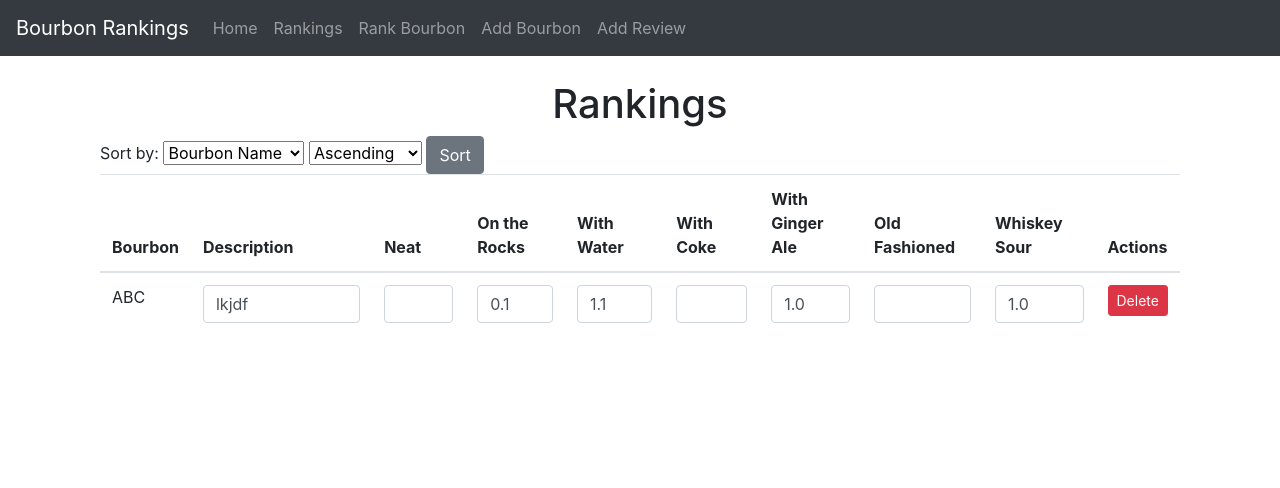
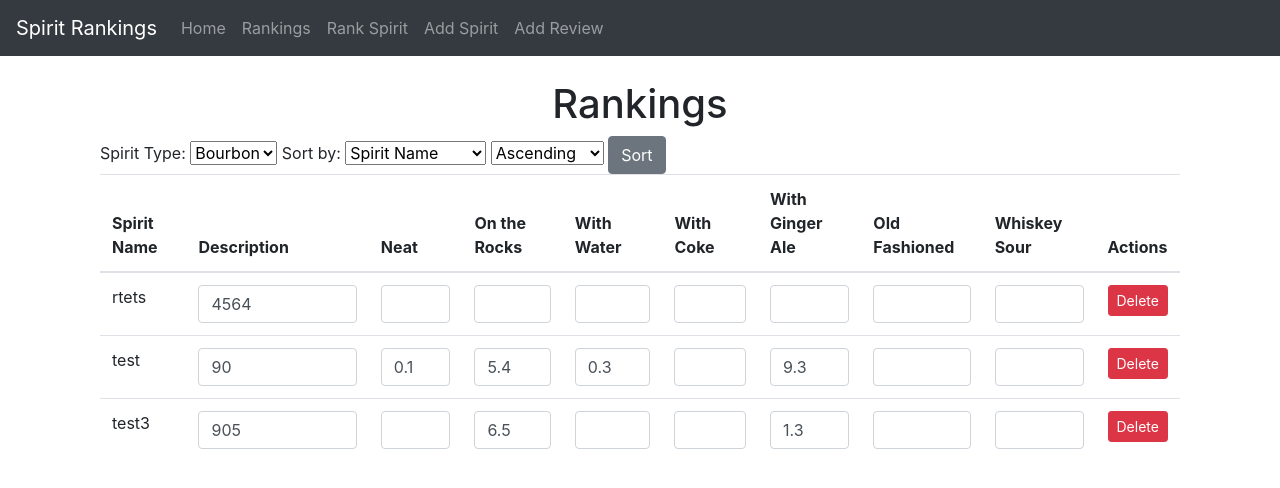
Before and after one commit to KOcasey/bourbon-rankings-app, a Flask app: page /rankings in a window 1280 px wide. Shown: the top 488 px of the page. Run offline with Flask 3, Linux system fonts and the light colour scheme; some libraries are stand-ins or nearby versions.

Commit message:
changed from just bourbon to any spirit

```diff
--- a/app.py
+++ b/app.py
@@ -1,10 +1,10 @@
 from flask import Flask, render_template, request, redirect, url_for, flash, session
 from extensions import db, migrate  # Use db and migrate from extensions
-from models import Bourbon, Ranking, Review  # Ensure this matches your file structure
+from models import Spirit, Ranking, Review  # Ensure this matches your file structure
 
 # Initialize Flask app
 app = Flask(__name__)
-app.config['SQLALCHEMY_DATABASE_URI'] = 'sqlite:///bourbon_rankings.db'  # Use your database URI
+app.config['SQLALCHEMY_DATABASE_URI'] = 'sqlite:///spirit_rankings.db'  # Use your database URI
 app.config['SQLALCHEMY_TRACK_MODIFICATIONS'] = False
 
 # Initialize db and migrate
@@ -24,12 +24,13 @@ def index():
 
 @app.route('/rankings')
 def rankings():
-    sort_by = request.args.get('sort_by', 'bourbon_name')  # Default to sorting by bourbon name
+    sort_by = request.args.get('sort_by', 'spirit_name')  # Default to sorting by spirit name
     sort_order = request.args.get('sort_order', 'asc')  # Default to ascending order
+    spirit_type = request.args.get('spirit_type', 'Bourbon')  # Default to Bourbon
 
     # Construct the order by statement based on the selected sort_by field
-    if sort_by == 'bourbon_name':
-        sort_column = Bourbon.name
+    if sort_by == 'spirit_name':
+        sort_column = Spirit.name
     elif sort_by in ['Neat', 'On the Rocks', 'With Water', 'With Coke', 'With Ginger Ale', 'Old Fashioned', 'Whiskey Sour']:
         # Dynamically sort by the selected drink type's score
         sort_column = db.case(
@@ -46,27 +47,27 @@ def rankings():
         sort_column = sort_column.asc()  # Sorting in ascending order
 
     results = db.session.query(
-    Bourbon.name,
-    db.func.coalesce(Bourbon.description, "No description available"),
-    db.func.coalesce(Bourbon.distillery, "Unknown"),
-    db.func.coalesce(Bourbon.proof, "N/A"),
-    db.func.coalesce(Bourbon.age, "N/A"),
+    Spirit.name,
+    db.func.coalesce(Spirit.description, "No description available"),
+    db.func.coalesce(Spirit.distillery, "Unknown"),
+    db.func.coalesce(Spirit.proof, "N/A"),
+    db.func.coalesce(Spirit.age, "N/A"),
     Ranking.drink_type,
     db.func.coalesce(Ranking.score, 0)
-    ).outerjoin(Ranking).order_by(sort_column).all()  # Apply sorting
+    ).outerjoin(Ranking).filter(Spirit.spirit_type == spirit_type).order_by(sort_column).all()  # Apply sorting
 
     # Organize results into a dictionary
     rankings_dict = {}
-    for bourbon_name, description, distillery, proof, age, drink_type, score in results:
-        if bourbon_name not in rankings_dict:
-            rankings_dict[bourbon_name] = {
+    for spirit_name, description, distillery, proof, age, drink_type, score in results:
+        if spirit_name not in rankings_dict:
+            rankings_dict[spirit_name] = {
                 "description": description,
                 "distillery": distillery,
                 "proof": proof,
                 "age": age,
                 "ratings": {}
             }
-        rankings_dict[bourbon_name]["ratings"][drink_type] = score
+        rankings_dict[spirit_name]["ratings"][drink_type] = score
 
     # Define the fixed drink types
     drink_types = [
@@ -74,41 +75,41 @@ def rankings():
         "With Ginger Ale", "Old Fashioned", "Whiskey Sour"
     ]
 
-    # Ensure each bourbon has a rating for each drink type (default to "N/A" or 0 if missing)
-    for bourbon_name, bourbon_data in rankings_dict.items():
+    # Ensure each spirit has a rating for each drink type (default to "N/A" or 0 if missing)
+    for spirit_name, spirit_data in rankings_dict.items():
         for drink_type in drink_types:
-            if drink_type not in bourbon_data["ratings"]:
-                bourbon_data["ratings"][drink_type] = "N/A"  # Or 0 if you'd prefer
+            if drink_type not in spirit_data["ratings"]:
+                spirit_data["ratings"][drink_type] = "N/A"  # Or 0 if you'd prefer
 
-    return render_template('rankings.html', rankings=rankings_dict, sort_by=sort_by, sort_order=sort_order, drink_types=drink_types)
+    return render_template('rankings.html', rankings=rankings_dict, sort_by=sort_by, sort_order=sort_order, spirit_type=spirit_type, drink_types=drink_types)
 
 
 
 @app.route('/update_ranking', methods=['POST'])
 def update_ranking():
-    bourbon_name = request.form.get('bourbon_name')
+    spirit_name = request.form.get('spirit_name')
 
-    # Update description in Bourbon table
-    if f"description_{bourbon_name}" in request.form:
-        bourbon = Bourbon.query.filter_by(name=bourbon_name).first()
-        if bourbon:
-            bourbon.description = request.form[f"description_{bourbon_name}"]
+    # Update description in spirit table
+    if f"description_{spirit_name}" in request.form:
+        spirit = Spirit.query.filter_by(name=spirit_name).first()
+        if spirit:
+            spirit.description = request.form[f"description_{spirit_name}"]
 
     # Update all drink type ratings
     for drink_type in ["Neat", "On the Rocks", "With Water", "With Coke", "With Ginger Ale", "Old Fashioned", "Whiskey Sour"]:
-        key = f"rating_{bourbon_name}_{drink_type}"
+        key = f"rating_{spirit_name}_{drink_type}"
         if key in request.form:
             score = request.form[key]
             if score:
                 score = float(score)
-                bourbon = Bourbon.query.filter_by(name=bourbon_name).first()
-                if bourbon:
-                    # Using bourbon.id to filter Ranking instead of bourbon_name
-                    ranking = Ranking.query.filter_by(bourbon_id=bourbon.id, drink_type=drink_type).first()
+                spirit = Spirit.query.filter_by(name=spirit_name).first()
+                if spirit:
+                    # Using spirit.id to filter Ranking instead of spirit_name
+                    ranking = Ranking.query.filter_by(spirit_id=spirit.id, drink_type=drink_type).first()
                     if ranking:
                         ranking.score = score
                     else:
-                        new_ranking = Ranking(bourbon_id=bourbon.id, drink_type=drink_type, score=score)
+                        new_ranking = Ranking(spirit_id=spirit.id, drink_type=drink_type, score=score)
                         db.session.add(new_ranking)
 
     db.session.commit()
@@ -133,69 +134,73 @@ def update_ranking():
 
 #     return render_template('edit_ranking.html', ranking=ranking)
 
-@app.route('/delete_bourbon/<bourbon_name>', methods=['POST'])
-def delete_bourbon(bourbon_name):
-    bourbon = Bourbon.query.filter_by(name=bourbon_name).first()
+@app.route('/delete_spirit/<spirit_type>/<spirit_name>', methods=['POST'])
+def delete_spirit(spirit_type, spirit_name):
+    spirit_type = request.form.get('spirit_type', 'Bourbon')  # Default to Bourbon if not found
 
-    if bourbon:
+    spirit = Spirit.query.filter_by(name=spirit_name, spirit_type=spirit_type).first()
+
+    if spirit:
         # Delete associated rankings
-        Ranking.query.filter_by(bourbon_id=bourbon.id).delete()
-        db.session.delete(bourbon)
+        Ranking.query.filter_by(spirit_id=spirit.id).delete()
+        db.session.delete(spirit)
         db.session.commit()
-        flash(f"{bourbon_name} and its rankings deleted.", "success")
+        flash(f"{spirit_name} and its rankings deleted.", "success")
     else:
-        flash(f"{bourbon_name} not found.", "error")
+        flash(f"{spirit_name} not found.", "error")
 
-    return redirect(url_for('rankings'))
+    return redirect(url_for('rankings', spirit_type=spirit_type))  # Redirect with spirit_type
 
 
 @app.route('/save_rankings', methods=['POST'])
 def save_rankings():
+    spirit_type = request.form.get('spirit_type', 'Bourbon')  # Get selected spirit type
+
     # Loop through all form data to update the rankings
     for key, value in request.form.items():
         if key.endswith('_Neat') or key.endswith('_On the Rocks') or key.endswith('_With Water') or \
            key.endswith('_With Coke') or key.endswith('_With Ginger Ale') or key.endswith('_Old Fashioned') or \
            key.endswith('_Whiskey Sour'):
 
-            # Extract bourbon name and drink type from the field name
-            bourbon_name, drink_type = key.split('_', 1)
+            # Extract spirit name and drink type from the field name
+            spirit_name, drink_type = key.split('_', 1)
 
-            # Find the bourbon
-            bourbon = Bourbon.query.filter_by(name=bourbon_name).first()
-            if not bourbon:
+            # Find the spirit
+            spirit = Spirit.query.filter_by(name=spirit_name, spirit_type=spirit_type).first()
+            if not spirit:
                 continue
 
             # Skip empty values
             if not value.strip():  # Check if the value is an empty string or just spaces
                 continue
 
-            # Check if ranking exists for this bourbon and drink type
-            ranking = Ranking.query.filter_by(bourbon_id=bourbon.id, drink_type=drink_type).first()
+            # Check if ranking exists for this spirit and drink type
+            ranking = Ranking.query.filter_by(spirit_id=spirit.id, drink_type=drink_type).first()
 
             if not ranking:
                 # If no ranking exists, create a new ranking
-                ranking = Ranking(bourbon_id=bourbon.id, drink_type=drink_type, score=float(value))
+                ranking = Ranking(spirit_id=spirit.id, drink_type=drink_type, score=float(value))
                 db.session.add(ranking)  # Add the new ranking to the session
             else:
                 # If ranking exists, update the score
                 ranking.score = float(value)
         # Handle description updates
         elif key.endswith('_description'):
-            bourbon_name = key.rsplit('_', 1)[0]  # Extract bourbon name
-            bourbon = Bourbon.query.filter_by(name=bourbon_name).first()
+            spirit_name = key.rsplit('_', 1)[0]  # Extract spirit name
+            spirit = Spirit.query.filter_by(name=spirit_name).first()
 
-            if bourbon and value.strip():  # Ensure bourbon exists and value isn't empty
-                bourbon.description = value.strip()
+            if spirit and value.strip():  # Ensure spirit exists and value isn't empty
+                spirit.description = value.strip()
 
     # Commit the changes to the database
     db.session.commit()
 
-    flash("Rankings saved successfully!", "success")
-    return redirect(url_for('rankings'))
+    flash(f"{spirit_type} rankings saved successfully!", "success")
+    return redirect(url_for('rankings', spirit_type=spirit_type))
 
 
-@app.route('/edit_ranking/<bourbon_name>/<drink_type>', methods=['POST'])
-def edit_ranking(bourbon_name, drink_type):
+@app.route('/edit_ranking/<spirit_name>/<drink_type>', methods=['POST'])
+def edit_ranking(spirit_name, drink_type):
     score = request.form.get('score')
 
     if not score:
@@ -204,105 +209,112 @@ def edit_ranking(bourbon_name, drink_type):
 
     score = float(score)
 
-    # Find the bourbon and the ranking for the given drink type
-    bourbon = Bourbon.query.filter_by(name=bourbon_name).first()
-    if not bourbon:
-        flash(f"Bourbon {bourbon_name} not found!", "danger")
+    # Find the spirit and the ranking for the given drink type
+    spirit = Spirit.query.filter_by(name=spirit_name).first()
+    if not spirit:
+        flash(f"Spirit {spirit_name} not found!", "danger")
         return redirect(url_for('rankings'))
 
-    ranking = Ranking.query.filter_by(bourbon_id=bourbon.id, drink_type=drink_type).first()
+    ranking = Ranking.query.filter_by(spirit_id=spirit.id, drink_type=drink_type).first()
     if not ranking:
-        flash(f"Ranking not found for {bourbon_name} ({drink_type})", "danger")
+        flash(f"Ranking not found for {spirit_name} ({drink_type})", "danger")
         return redirect(url_for('rankings'))
 
     # Update the score
     ranking.score = score
     db.session.commit()
 
-    flash(f"Successfully updated the ranking for {bourbon_name} ({drink_type})!", "success")
+    flash(f"Successfully updated the ranking for {spirit_name} ({drink_type})!", "success")
     return redirect(url_for('rankings'))
 
 
-@app.route('/rank_bourbon', methods=['GET', 'POST'])
-def rank_bourbon():
+@app.route('/rank_spirit', methods=['GET', 'POST'])
+def rank_spirit():
     if request.method == 'POST':
-        bourbon_name = request.form.get('bourbon_name')
+        spirit_name = request.form.get('spirit_name')
         drink_type = request.form.get('drink_type')
         score = request.form.get('score')
 
-        if not bourbon_name or not drink_type or not score:
+        if not spirit_name or not drink_type or not score:
             flash("All fields are required!", "danger")
-            return redirect(url_for('rank_bourbon'))
+            return redirect(url_for('rank_spirit'))
 
         score = float(score)
 
-        # Fetch the bourbon object by name
-        bourbon = Bourbon.query.filter_by(name=bourbon_name).first()
-        if not bourbon:
-            flash(f"Bourbon {bourbon_name} not found.", "danger")
-            return redirect(url_for('rank_bourbon'))
+        # Fetch the spirit object by name
+        spirit = Spirit.query.filter_by(name=spirit_name).first()
+        if not spirit:
+            flash(f"Spirit {spirit} not found.", "danger")
+            return redirect(url_for('rank_spirit'))
 
         # Check if ranking already exists
-        ranking = Ranking.query.filter_by(bourbon_id=bourbon.id, drink_type=drink_type).first()
+        ranking = Ranking.query.filter_by(spirit_id=spirit.id, drink_type=drink_type).first()
         if ranking:
             # Update existing ranking
             ranking.score = score
-            flash(f"Updated ranking for {bourbon_name} ({drink_type})!", "success")
+            flash(f"Updated ranking for {spirit_name} ({drink_type})!", "success")
         else:
             # Create new ranking
-            new_ranking = Ranking(bourbon_id=bourbon.id, drink_type=drink_type, score=score)
+            new_ranking = Ranking(spirit_id=spirit.id, drink_type=drink_type, score=score)
             db.session.add(new_ranking)
-            flash(f"Successfully ranked {bourbon_name} ({drink_type})!", "success")
+            flash(f"Successfully ranked {spirit_name} ({drink_type})!", "success")
 
         db.session.commit()
         return redirect(url_for('rankings'))
 
-    bourbons = Bourbon.query.all()
-    return render_template('rank_bourbon.html', bourbons=bourbons)
+    spirit = Spirit.query.all()
+    return render_template('rank_spirit.html', spirit=spirit)
 
 
 
 
-@app.route('/add_bourbon', methods=['GET', 'POST'])
-def add_bourbon():
+@app.route('/add_spirit', methods=['GET', 'POST'])
+def add_spirit():
     if request.method == 'POST':
-        bourbon_name = request.form['name']
-        bourbon_distillery = request.form['distillery']
-        bourbon_proof = float(request.form['proof'])  # Convert to float
-        bourbon_age = request.form['age']
-        bourbon_description = request.form.get('description', '')  # Optional field
+        spirit_type = request.form['spirit_type']  # Get spirit type from form
+        spirit_name = request.form['name']
+        spirit_distillery = request.form.get('distillery', None)  # Optional
+        spirit_proof = request.form.get('proof', None)  # Optional
+        spirit_age = request.form.get('age', None)  # Optional
+        spirit_description = request.form.get('description', '')  # Optional
 
-        bourbon = Bourbon.query.filter_by(name=bourbon_name).first()
-        if not bourbon:
-            bourbon = Bourbon(
-                name=bourbon_name,
-                distillery=bourbon_distillery,
-                proof=bourbon_proof,
-                age=bourbon_age,
-                description=bourbon_description
+        # Convert proof to float if provided
+        spirit_proof = float(spirit_proof) if spirit_proof else None
+
+        # Check if the spirit already exists
+        spirit = Spirit.query.filter_by(name=spirit_name, spirit_type=spirit_type).first()
+        if not spirit:
+            spirit = Spirit(
+                name=spirit_name,
+                distillery=spirit_distillery,
+                proof=spirit_proof,
+                age=spirit_age,
+                description=spirit_description,
+                spirit_type=spirit_type  # Save the spirit type
             )
-            db.session.add(bourbon)
+            db.session.add(spirit)
             db.session.commit()
+            flash(f"{spirit_name} added successfully!", "success")
 
-        return redirect(url_for('index'))
+        return redirect(url_for('add_spirit'))
 
-    return render_template('add_bourbon.html')
+    return render_template('add_spirit.html')
 
 @app.route('/add_review', methods=['GET', 'POST'])
 def add_review():
     if request.method == 'POST':
-        bourbon_name = request.form['name']
+        spirit_name = request.form['name']
         drink_type = request.form['drink_type']
         rating = float(request.form['rating'])
         review_text = request.form['review_text']
 
-        bourbon = Bourbon.query.filter_by(name=bourbon_name).first()
-        if not bourbon:
-            bourbon = Bourbon(name=bourbon_name, brand="Unknown")
-            db.session.add(bourbon)
+        spirit = Spirit.query.filter_by(name=spirit_name).first()
+        if not spirit:
+            spirit = Spirit(name=spirit_name, brand="Unknown")
+            db.session.add(spirit)
             db.session.commit()
 
-        review = Review(bourbon_id=bourbon.id, review_text=review_text, rating=rating, drink_type=drink_type)
+        review = Review(spirit_id=spirit.id, review_text=review_text, rating=rating, drink_type=drink_type)
         db.session.add(review)
         db.session.commit()
 
--- a/templates/add_review.html
+++ b/templates/add_review.html
@@ -3,7 +3,7 @@
 {% block content %}
     <h1>Add a Review</h1>
     <form method="POST">
-        <label for="name">Bourbon Name:</label>
+        <label for="name">Spirit Name:</label>
         <input type="text" name="name" id="name" required>
 
         <label for="drink_type">Drink Type:</label>
--- a/templates/base.html
+++ b/templates/base.html
@@ -3,13 +3,13 @@
 <head>
     <meta charset="UTF-8">
     <meta name="viewport" content="width=device-width, initial-scale=1.0">
-    <title>Bourbon Rankings</title>
+    <title>Spirit Rankings</title>
     <link rel="stylesheet" href="https://stackpath.bootstrapcdn.com/bootstrap/4.3.1/css/bootstrap.min.css">
     <link rel="stylesheet" href="{{ url_for('static', filename='style.css') }}">
 </head>
 <body>
     <nav class="navbar navbar-expand-lg navbar-dark bg-dark">
-        <a class="navbar-brand" href="{{ url_for('index') }}">Bourbon Rankings</a>
+        <a class="navbar-brand" href="{{ url_for('index') }}">Spirit Rankings</a>
         <div class="collapse navbar-collapse">
             <ul class="navbar-nav mr-auto">
                 <li class="nav-item">
@@ -19,10 +19,10 @@
                     <a class="nav-link" href="{{ url_for('rankings') }}">Rankings</a>
                 </li>
                 <li class="nav-item">
-                    <a class="nav-link" href="{{ url_for('rank_bourbon') }}">Rank Bourbon</a>
+                    <a class="nav-link" href="{{ url_for('rank_spirit') }}">Rank Spirit</a>
                 </li>
                 <li class="nav-item">
-                    <a class="nav-link" href="{{ url_for('add_bourbon') }}">Add Bourbon</a>
+                    <a class="nav-link" href="{{ url_for('add_spirit') }}">Add Spirit</a>
                 </li>
                 <li class="nav-item">
                     <a class="nav-link" href="{{ url_for('add_review') }}">Add Review</a>
--- a/templates/index.html
+++ b/templates/index.html
@@ -1,6 +1,6 @@
 {% extends 'base.html' %}
 
 {% block content %}
-    <h1>Welcome to Bourbon Rankings!</h1>
+    <h1>Welcome to Spirit Rankings!</h1>
     <p>Select an option from the navigation menu above.</p>
 {% endblock %}
--- a/templates/rankings.html
+++ b/templates/rankings.html
@@ -4,10 +4,16 @@
 <div class="container">
     <h1 class="text-center">Rankings</h1>
 
-    <form method="GET" action="{{ url_for('rankings') }}">
+    <form method="GET" action="{{ url_for('rankings') }}" id="filter-form">
+        <label for="spirit_type">Spirit Type:</label>
+        <select name="spirit_type" id="spirit_type" onchange="document.getElementById('filter-form').submit();">
+            <option value="Bourbon" {% if spirit_type == 'Bourbon' %}selected{% endif %}>Bourbon</option>
+            <option value="Rum" {% if spirit_type == 'Rum' %}selected{% endif %}>Rum</option>
+        </select>
+
         <label for="sort_by">Sort by:</label>
         <select name="sort_by" id="sort_by">
-            <option value="bourbon_name" {% if sort_by == 'bourbon_name' %}selected{% endif %}>Bourbon Name</option>
+            <option value="spirit_name" {% if sort_by == 'spirit_name' %}selected{% endif %}>Spirit Name</option>
             <option value="drink_type" {% if sort_by == 'drink_type' %}selected{% endif %}>Drink Type</option>
             <option value="Neat" {% if sort_by == 'Neat' %}selected{% endif %}>Neat</option>
             <option value="On the Rocks" {% if sort_by == 'On the Rocks' %}selected{% endif %}>On the Rocks</option>
@@ -27,10 +33,11 @@
 
     <!-- Rankings Form -->
     <form method="POST" action="{{ url_for('save_rankings') }}" id="rankings-form">
+        <input type="hidden" name="spirit_type" value="{{ spirit_type }}">
         <table class="table">
             <thead>
                 <tr>
-                    <th>Bourbon</th>
+                    <th>Spirit Name</th>
                     <th>Description</th>
                     <th>Neat</th>
                     <th>On the Rocks</th>
@@ -43,33 +50,34 @@
                 </tr>
             </thead>
             <tbody>
-                {% for bourbon_name, bourbon_data in rankings.items() %}
+                {% for spirit_name, spirit_data in rankings.items() %}
                 <tr>
                     <td>
                         <span data-bs-toggle="tooltip"
-                              title="Distillery: {{ bourbon_data.distillery or 'Unknown' }} |
-                                     Proof: {{ bourbon_data.proof or 'N/A' }} |
-                                     Age: {{ bourbon_data.age or 'N/A' }} |
-                                     Description: {{ bourbon_data.description or 'No description available' }}">
-                            {{ bourbon_name }}
+                              title="Distillery: {{ spirit_data.distillery or 'Unknown' }} |
+                                     Proof: {{ spirit_data.proof or 'N/A' }} |
+                                     Age: {{ spirit_data.age or 'N/A' }} |
+                                     Description: {{ spirit_data.description or 'No description available' }}">
+                            {{ spirit_name }}
                         </span>
                     </td>
                     <td>
-                        <input type="text" name="{{ bourbon_name }}_description"
-                               value="{{ bourbon_data.description }}"
+                        <input type="text" name="{{ spirit_name }}_description"
+                               value="{{ spirit_data.description }}"
                                class="form-control description-input">
                     </td>
 
                     {% for drink_type in drink_types %}
                     <td>
-                        <input type="number" step="0.1" min="0" max="10" name="{{ bourbon_name }}_{{ drink_type }}"
-                               value="{{ bourbon_data.ratings[drink_type] }}" class="form-control score-input">
+                        <input type="number" step="0.1" min="0" max="10" name="{{ spirit_name }}_{{ drink_type }}"
+                               value="{{ spirit_data.ratings[drink_type] }}" class="form-control score-input">
                     </td>
                     {% endfor %}
 
                     <!-- Delete Button (Separate Form) -->
                     <td>
-                        <form action="{{ url_for('delete_bourbon', bourbon_name=bourbon_name) }}" method="post" class="delete-form">
+                        <form action="{{ url_for('delete_spirit', spirit_type=spirit_type, spirit_name=spirit_name) }}" method="post" class="delete-form">
+                            <input type="hidden" name="spirit_type" value="{{ spirit_type }}">
                             <button type="submit" class="btn btn-danger btn-sm delete-btn">Delete</button>
                         </form>
                     </td>
@@ -108,11 +116,10 @@
             button.addEventListener('click', function (event) {
                 event.preventDefault();  // Prevent default form submission
                 event.stopPropagation(); // Stop bubbling to other elements
-                const bourbonName = this.closest('tr').querySelector('td:first-child').textContent.trim();
-                const confirmDelete = confirm(`Are you sure you want to delete "${bourbonName}"? This action cannot be undone.`);
-
-                if (confirmDelete) {
-                    this.closest('form').submit(); // Proceed with deletion
+                let spiritName = this.closest('tr').querySelector('td:first-child').innerText;
+                let spiritType = document.getElementById('spirit_type').value;
+                if (confirm(`Are you sure you want to delete ${spiritName} (${spiritType})?`)) {
+                    this.closest('form').submit();
                 }
             });
         });
```
Also changed, not shown: migrations/versions/1da8b093fe11_initial_migration.py (deleted, +0 -32 lines), migrations/versions/33611aa25b9e_added_distillery_proof_and_age_to_.py (deleted, +0 -37 lines), migrations/versions/3fa4071ba976_allow_null_values_for_distillery_proof_.py (deleted, +0 -49 lines), models.py (+8 -7 lines), templates/add_bourbon.html (deleted, +0 -23 lines), templates/add_spirit.html (added, +33 -0 lines), templates/rank_spirit.html (renamed from templates/rank_bourbon.html, +7 -7 lines), instance/bourbon_rankings.db (deleted), instance/spirit_rankings.db (added).
